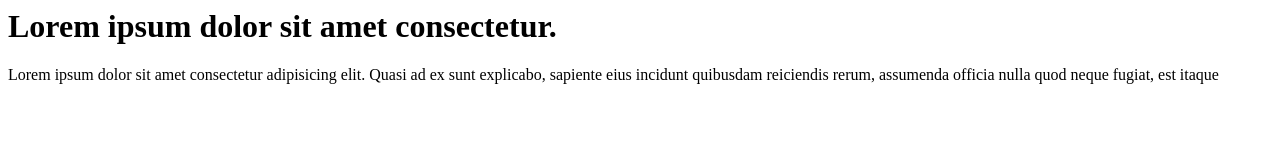
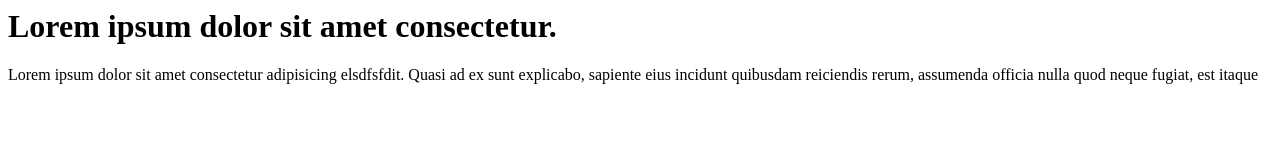
Before and after one commit to MGP-B/repositorioGITVSC, a plain HTML site: page index.html in a window 1280 px wide. Drawn offline with Linux system fonts and the light colour scheme.

Commit message:
index.html

```diff
--- a/index.html
+++ b/index.html
@@ -4,6 +4,6 @@
 </head>
 <body>
     <h1>Lorem ipsum dolor sit amet consectetur.</h1>
-    <p> Lorem ipsum dolor sit amet consectetur adipisicing elit. Quasi ad ex sunt explicabo, sapiente eius incidunt quibusdam reiciendis rerum, assumenda officia nulla quod neque fugiat, est itaque </p>
+    <p> Lorem ipsum dolor sit amet consectetur adipisicing elsdfsfdit. Quasi ad ex sunt explicabo, sapiente eius incidunt quibusdam reiciendis rerum, assumenda officia nulla quod neque fugiat, est itaque </p>
 </body>
 </html>
```
